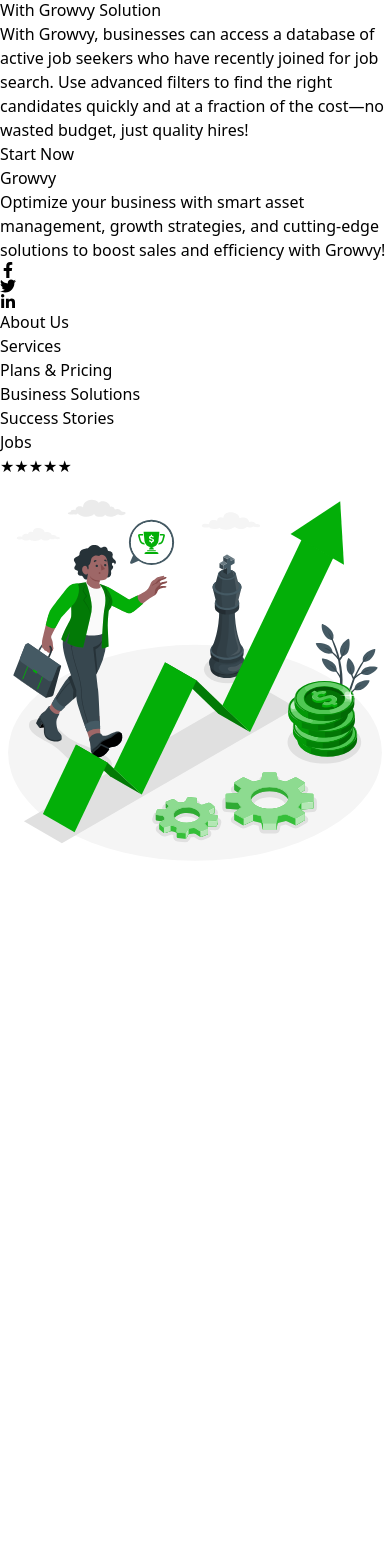
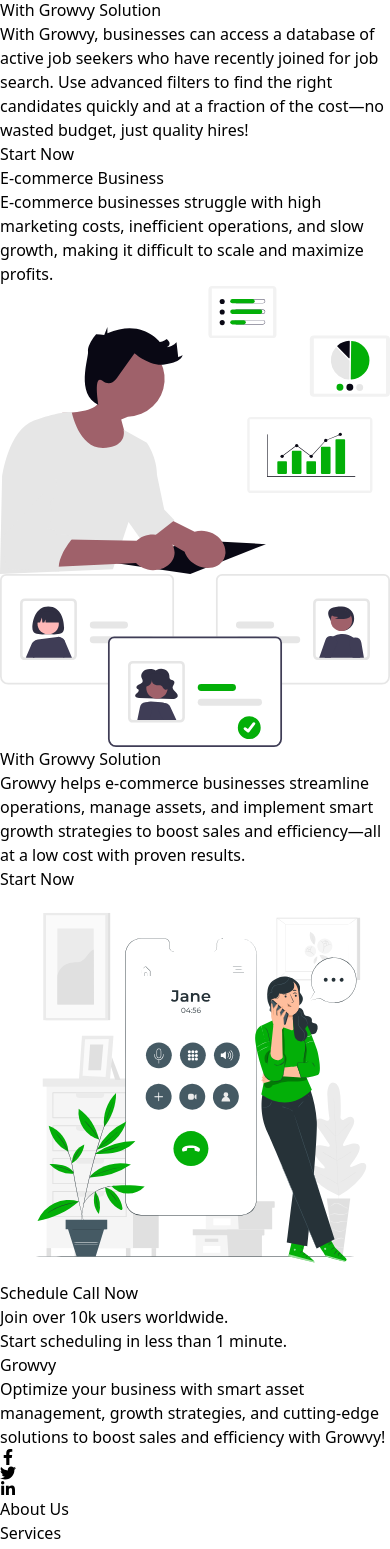
Before and after one commit to ohmudassir/growvyWeb, a React (Vite) app in the folder growvy-web/: page /services in a window 390 px wide. Shown: the part 2241-3790 px from the top of the page. Before the commit the page ends 3109 px from the top, so only its background shows below. Built offline with nearby package versions, Linux system fonts and the light colour scheme.

Commit message:
Enhance Services page layout: add new sections for E-commerce business and scheduling calls, improve button alignment and text content

```diff
--- a/growvy-web/src/pages/Services.jsx
+++ b/growvy-web/src/pages/Services.jsx
@@ -133,6 +133,7 @@
         </div>
         {/* Card 2 */}
         <div className="grid md:grid-cols-2 items-center gap-6">
+          {/* Image */}
           <div className="flex justify-center">
             <img
               src="/images/employer.svg"
@@ -140,19 +141,91 @@
               className="max-w-[200px]"
             />
           </div>
-          <div>
+
+          {/* Text Content */}
+          <div className="max-w-sm">
             <h3 className="text-2xl font-bold text-black">
               With Growvy Solution
             </h3>
-            <p className="text-gray-700 mt-2 max-w-sm">
+            <p className="text-gray-700 mt-2">
               With Growvy, businesses can access a database of active job
               seekers who have recently joined for job search. Use advanced
               filters to find the right candidates quickly and at a fraction of
               the cost—no wasted budget, just quality hires!
             </p>
-            <button className="mt-4 bg-[#03AF08] text-white px-5 py-2 rounded-full text-sm font-semibold hover:opacity-90 transition">
-              Start Now
-            </button>
+            <div className="mt-4 flex justify-end">
+              <button className="bg-[#03AF08] text-white px-8 py-2 rounded-full text-sm font-semibold hover:opacity-90 transition">
+                Start Now
+              </button>
+            </div>
+          </div>
+        </div>
+
+        <div className="bg-white py-16 px-6 md:px-12 mt-28">
+          <div className="max-w-6xl mx-auto flex flex-col md:flex-row items-center justify-between gap-10">
+            <div className="flex-1">
+              <h2 className="text-3xl md:text-4xl font-bold text-black mb-4">
+                E-commerce Business
+              </h2>
+              <p className="text-gray-700 text-base max-w-sm">
+                E-commerce businesses struggle with high marketing costs,
+                inefficient operations, and slow growth, making it difficult to
+                scale and maximize profits.
+              </p>
+            </div>
+            <div className="flex-1 flex justify-center">
+              <img
+                src="/images/ecommerce-owner.svg"
+                alt="E-commerce"
+                className="w-full max-w-sm"
+              />
+            </div>
+          </div>
+        </div>
+        {/* Card 2 */}
+        <div className="grid md:grid-cols-2 items-center gap-6">
+          {/* Image */}
+          <div className="flex justify-center">
+            <img
+              src="/images/employer.svg"
+              alt="Employer"
+              className="max-w-[200px]"
+            />
+          </div>
+
+          {/* Text Content */}
+          <div className="max-w-sm">
+            <h3 className="text-2xl font-bold text-black">
+              With Growvy Solution
+            </h3>
+            <p className="text-gray-700 mt-2">
+              Growvy helps e-commerce businesses streamline operations, manage
+              assets, and implement smart growth strategies to boost sales and
+              efficiency—all at a low cost with proven results.
+            </p>
+            <div className="mt-4 flex justify-end">
+              <button className="bg-[#03AF08] text-white px-8 py-2 rounded-full text-sm font-semibold hover:opacity-90 transition">
+                Start Now
+              </button>
+            </div>
+          </div>
+        </div>
+
+          {/* Section: Schedule Call */}
+        <div className="bg-white py-16 px-6 md:px-12 mt-28">
+          <div className="max-w-6xl mx-auto flex flex-col md:flex-row items-center justify-between gap-10">
+            <div className="flex-1 flex justify-center">
+              <img src="/images/schedule-call.svg" alt="Schedule Call" className="w-full max-w-sm" />
+            </div>
+            <div className="flex-1 text-center md:text-left">
+              <button className="bg-[#03AF08] text-white px-5 py-2 rounded-full font-semibold text-sm hover:opacity-90 transition mb-4">
+                Schedule Call Now
+              </button>
+              <p className="text-gray-700 text-base">
+                Join over 10k users worldwide. <br />
+                Start scheduling in less than 1 minute.
+              </p>
+            </div>
           </div>
         </div>
       </section>
```
